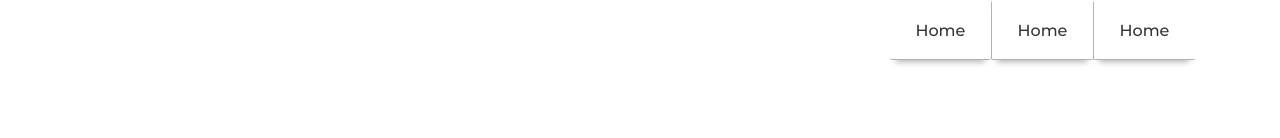
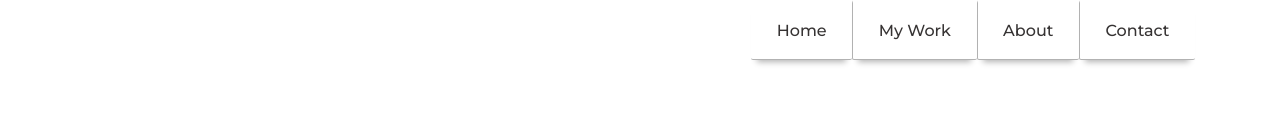
Before and after one commit to atulkumar3113/atulkumar, a React (Create React App) app: page / in a window 1280 px wide. Shown: the top 138 px of the page. Built offline with nearby package versions, Linux system fonts and the light colour scheme.

Commit message:
navbar changes'

```diff
--- a/src/components/Intro.js
+++ b/src/components/Intro.js
@@ -10,7 +10,7 @@ const Intro = () => {
         </div>
       </div>
       <div className="col-md-5 d-flex align-items-end">
-        <div>
+        <div className="mt-3">
           <h1>Hi,</h1>
           <p>
             Welcome Lorem ipsum, or lipsum as it is sometimes known, is dummy
--- a/src/components/Navbar.js
+++ b/src/components/Navbar.js
@@ -5,8 +5,9 @@ const Navbar = () => {
     <div className="links">
       <div className="text-right d-flex justify-content-end">
         <button>Home</button>
-        <button>Home</button>
-        <button>Home</button>
+        <button>My Work</button>
+        <button>About</button>
+        <button>Contact</button>
       </div>
     </div>
   );
--- a/src/styles/navbar.css
+++ b/src/styles/navbar.css
@@ -12,6 +12,7 @@
 }
 .links button:hover {
   border-top: 3px solid #ff5733;
+  box-shadow: none;
   transition: 0.3s ease;
 }
 .links button + button {
```
Also changed, not shown: public/manifest.json.
